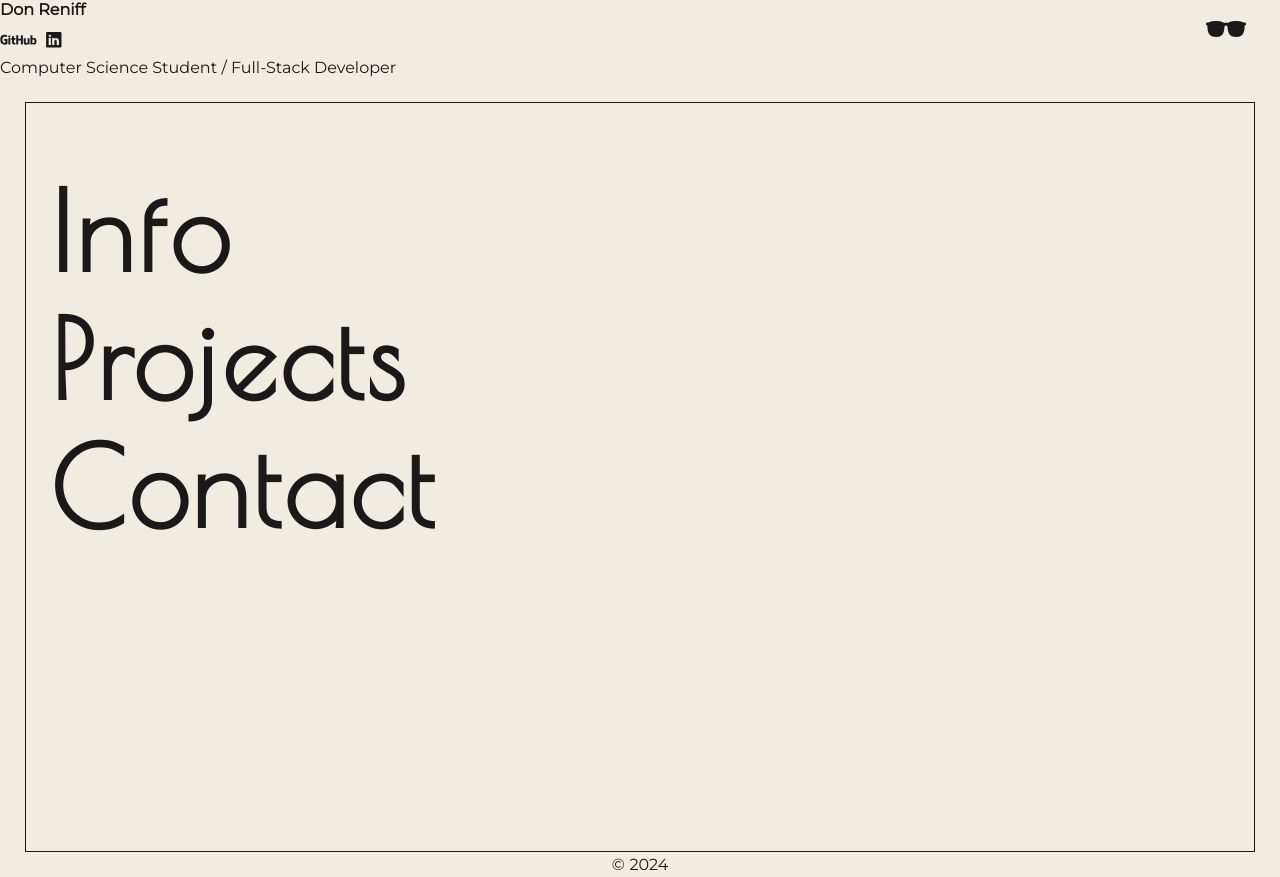
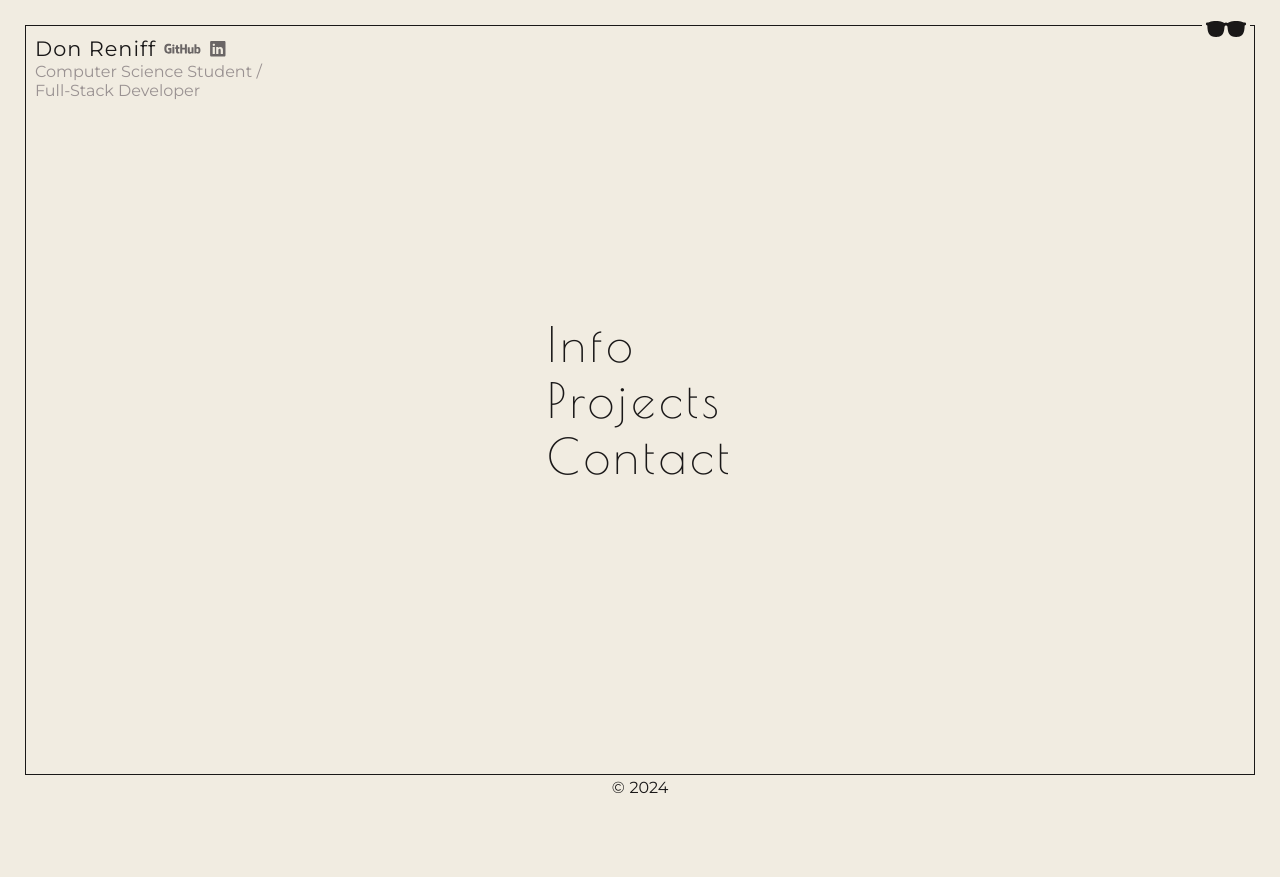
Before and after one commit to dreniff3/personal-portfolio, a React (Vite) app: page / in a window 1280 px wide. After the commit the page ends 800 px from the top, so only its background shows below. Built offline with nearby package versions, Linux system fonts and the light colour scheme; a web font is replaced by a local one.

Commit message:
Revamp Header and Homepage styles

```diff
--- a/src/index.css
+++ b/src/index.css
@@ -13,6 +13,7 @@
   --backgroundColor: #F1ECE1;
   --fontColor: #1a1818;
   --fontColorSecondary: #6a6565;
+  --fontColorTertiary: #9A9292;
 
   /* fonts */
   --mainFont: 'Montserrat', sans-serif;
@@ -59,6 +60,59 @@ body {
   transform: scale(1.1);
 }
 
+.hero-container {
+  display: flex;
+  flex-direction: column;
+  position: absolute;
+  top: 30px;
+  left: 35px;
+}
+
+.hero {
+  display: flex;
+  gap: var(--smallMargin);
+  align-items: center;
+}
+
+.hero > h4 {
+  font-size: 1.3rem;
+  font-weight: 400;
+  letter-spacing: 1px;
+}
+
+.social-links {
+  display: flex;
+  gap: var(--smallMargin);
+  align-items: center;
+  color: var(--fontColorSecondary);
+}
+
+.github-logo {
+  font-size: 2.3rem;
+  cursor: pointer;
+}
+
+.github-logo:hover {
+  color: var(--fontColor);
+}
+
+.linkedin-logo {
+  font-size: 1.1rem;
+  cursor: pointer;
+}
+
+.linkedin-logo:hover {
+  color: var(--fontColor);
+}
+
+.roles {
+  font-family: var(--mainFont);
+  color: var(--fontColorTertiary);
+  font-size: 1rem;
+  width: 60%;
+  margin-top: -5px;
+}
+
 /*   ----- Main  -----  */
 main {
   width: calc(100vw - 50px);
@@ -66,8 +120,8 @@ main {
   margin: var(--mainMargin);
   border-top: 1px solid var(--fontColor);
   padding: 3.5rem .5rem;
-  /* border-bottom: 1px solid var(--fontColor); */
   overflow: auto;
+  /* position: relative; */
 }
 
 @media screen and (min-width: 600px) {
@@ -88,10 +142,27 @@ footer {
 }
 
 /*   ----- HomePage  -----  */
+.homepage {
+  display: flex;
+  flex-direction: column;
+  align-items: center;
+  padding-top: 33.3%;
+}
+
+@media screen and (min-width: 700px) {
+  .homepage {
+    padding-top: 0;
+    position: absolute;
+    top: 50%;
+    transform: translateY(-50%) translateX(-50%);
+    left: 50%;
+  }
+}
+
+/*   ----- old HomePage  -----  */
 .bio {
   display: flex;
   flex-direction: column;
-  /* gap: .2rem; */
 }
 
 .bio-header {
@@ -101,12 +172,11 @@ footer {
 }
 
 .bio-header > h4 {
-  /* font-size: 1.3rem; */
   font-size: 1.3rem;
   letter-spacing: 2px;
 }
 
-.social-links {
+/* .social-links {
   display: flex;
   gap: var(--smallMargin);
   align-items: center;
@@ -121,13 +191,12 @@ footer {
 .linkedin-logo {
   font-size: 1.1rem;
   cursor: pointer;
-}
+} */
 
 .home-info-description-container {
   display: flex;
   flex-direction: column;
   word-wrap: break-word;
-  /* line-height: 1.5rem; */
 }
 
 .info-header {
@@ -135,9 +204,6 @@ footer {
   color: var(--fontColorSecondary);
   font-size: .75rem;
   letter-spacing: .05rem;
-  /* margin: .8rem 0; */
-  /* margin-bottom: .8rem; */
-  /* margin-top: -.3rem; */
   line-height: 1.2rem;
 }
 
@@ -172,8 +238,6 @@ footer {
   font-family: var(--secondaryFont);
   text-decoration: none;
   color: var(--fontColor);
-  /* border-bottom: 1px solid var(--fontColor); */
-  /* display: block; */
 }
 
 .resume-btn::after {
@@ -206,9 +270,6 @@ footer {
   height: 3.5rem;
   overflow: hidden;
   text-overflow: ellipsis;
-  /* display: flex;
-  flex-direction: column;
-  gap: .7rem; */
 }
 
 .show {
@@ -253,25 +314,7 @@ footer {
   transform: scale(1.2);
 }
 
-/* .ellipsis::after {
-  content: "";
-  position: absolute;
-  width: 92%;
-  height: 2px;
-  bottom: 0;
-  left: 0;
-  background-color: var(--fontColor);
-  transform-origin: bottom left;
-  transition: transform 0.2s ease-out;
-  transform: scaleX(0);
-} */
-
-/* .ellipsis:hover::after {
-  transform: scaleX(1);
-} */
-
 .skills {
-  /* width: 80vw; */
   width: 100%;
   position: relative;
   margin-top: 1.5rem;
@@ -357,18 +400,40 @@ footer {
 /*   ----- NavLinks Component -----  */
 .nav-links {
   font-family: var(--navFont);
-  /* font-size: 9.5vh; */
   font-weight: 600;
   letter-spacing: .25rem;
-  font-size: 19vw;
-  margin-top: .5rem;
+  font-size: 3rem;
 }
 
-@media screen and (min-width: 500px) {
+/* @media screen and (min-width: 720px) {
   .nav-links {
-    font-size: 8.5vw;
+    font-size: 6rem;
   }
 }
+
+@media screen and (min-height: 600px) {
+  .nav-links {
+    font-size: 5rem;
+  }
+}
+
+@media screen and (min-height: 300px) {
+  .nav-links {
+    font-size: 4rem;
+  }
+}
+
+@media screen and (max-width: 470px) {
+  .nav-links {
+    font-size: 3rem;
+  }
+}
+
+@media screen and (max-height: 470px) {
+  .nav-links {
+    font-size: 3rem;
+  }
+} */
 
 .nav-links > ul {
   list-style: none;
@@ -383,10 +448,13 @@ li {
   text-decoration: none;
   color: inherit;
   display: inline-block;
+  font-weight: normal;
 }
 
 .link:hover {
   transform: skewX(-10deg);
+  font-weight: bolder;
+
 }
 
 .nav-links > ul > li:hover {
```
